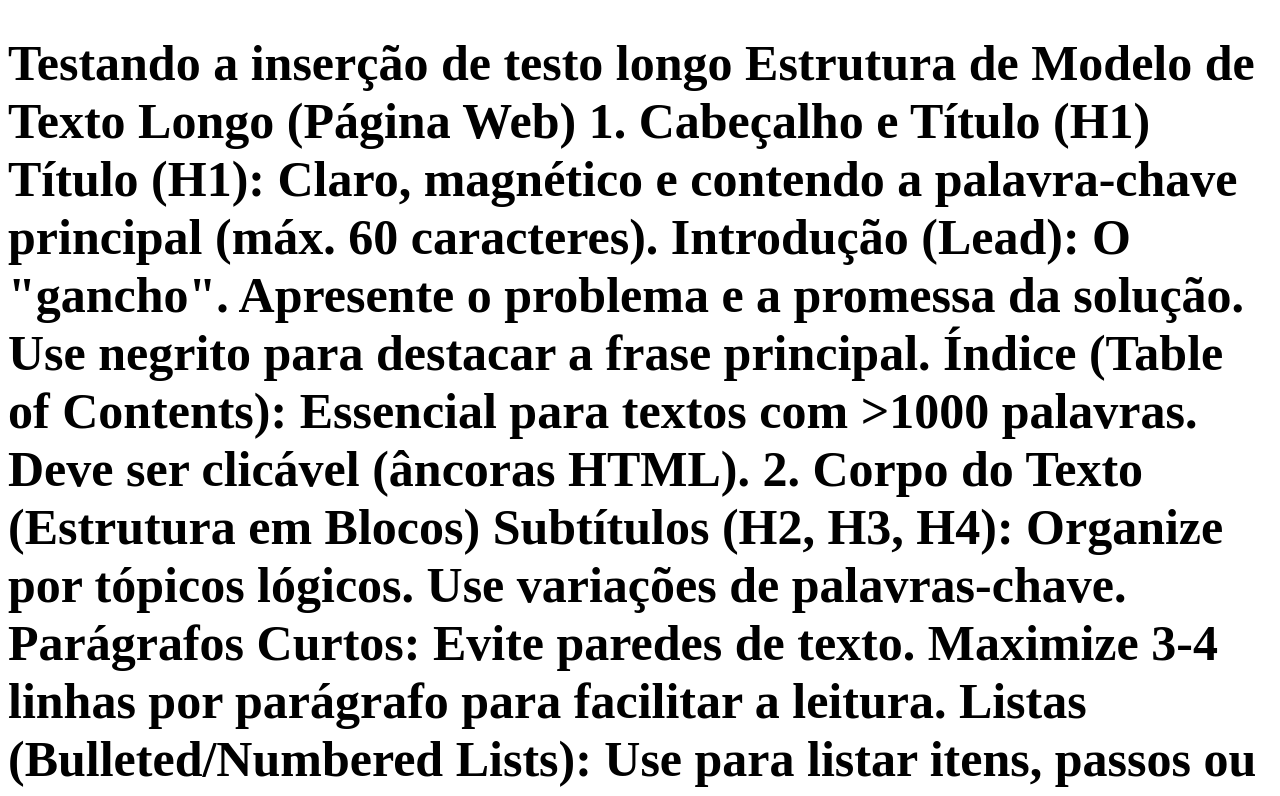
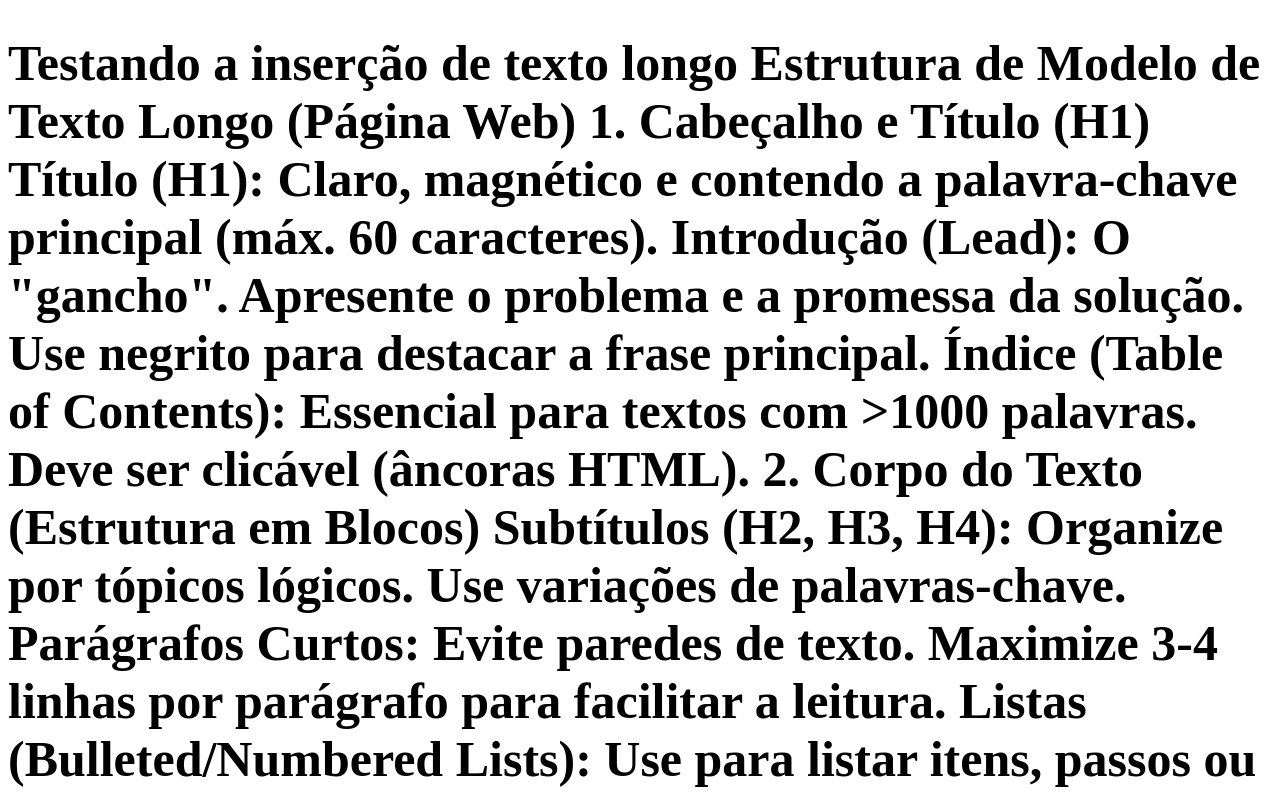
Before and after one commit to Mcunha-50/Aula-Sistemas-Internet, a plain HTML site: page index.html in a window 1280 px wide. Shown: the top 796 px of the page. Drawn offline with Linux system fonts and the light colour scheme.

Commit message:
Update index.html

```diff
--- a/index.html
+++ b/index.html
@@ -7,10 +7,11 @@
     <title>Document</title>
 </head>
 <body>
-    <h1 style="font-size: 50px;">Testando a inserção de testo longo
+    <h1 style="font-size: 50px;">Testando a inserção de texto longo
 
 
         Estrutura de Modelo de Texto Longo (Página Web)
+
 1. Cabeçalho e Título (H1)
 Título (H1): Claro, magnético e contendo a palavra-chave principal (máx. 60 caracteres).
 Introdução (Lead): O "gancho". Apresente o problema e a promessa da solução. Use negrito para destacar a frase principal.
@@ -30,6 +31,7 @@ Links Internos: Conecte a outros artigos do seu site para autoridade tópica.
 4. Conclusão e Ação (CTA)
 Resumo: Um breve parágrafo recapitulando o valor entregue.
 CTA (Call to Action): Instrução clara sobre o que o usuário deve fazer em seguida (ex: baixar e-book, assinar newsletter, entrar em contato).
+
         <img src="https://encrypted-tbn0.gstatic.com/images?q=tbn:ANd9GcS1KT_8Lj9xVrPqcmMbYrcfvuxknb9Ngtsa-g&s">
     </h1>
     <video src="Reflexões sobre sistema de Educação e Trabalho   Curta Animado da Alike - Konfide Education (480p, h264, youtube).mp4" controls>
```
